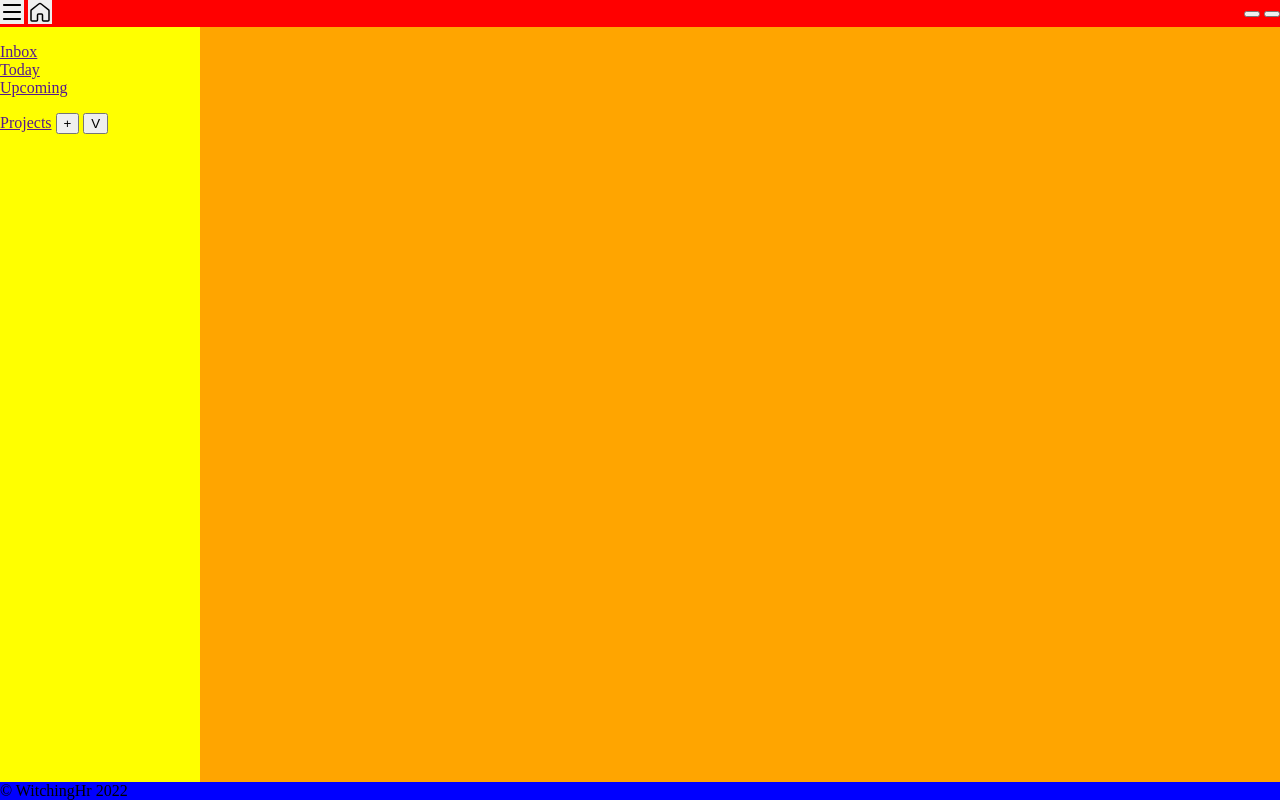
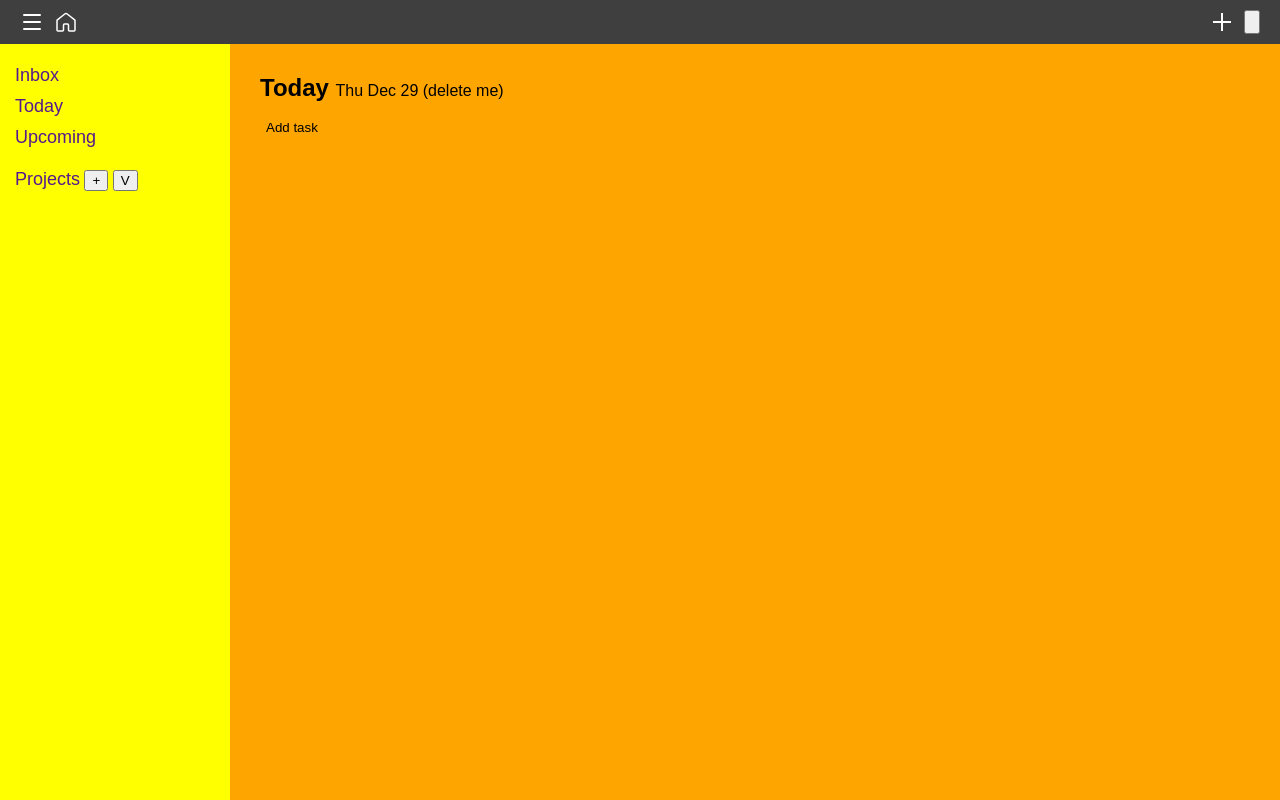
Before and after one commit to WitchingHr/to-do-list, a website built with webpack: page dist/index.html in a window 1280 px wide. Built offline with nearby package versions, Linux system fonts and the light colour scheme.

Commit message:
Add more icons and animate sidebar exit

```diff
--- a/src/index.js
+++ b/src/index.js
@@ -1 +1,12 @@
 import css from './styles/index.css';
+
+const hamburger = document.querySelector('.hamburger');
+hamburger.addEventListener('click', toggleSidebar);
+
+const sidebar = document.querySelector('.sidebar');
+const tasks = document.querySelector('.tasks');
+
+function toggleSidebar() {
+  sidebar.classList.toggle('invisible');
+  tasks.classList.toggle('stretch');
+}
--- a/src/styles/index.css
+++ b/src/styles/index.css
@@ -1,5 +1,10 @@
+:root {
+  --trans: 0.2s ease-in;
+}
+
 body {
   margin: 0;
+  font-family: Arial, Helvetica, sans-serif;
 }
 
 .content {
@@ -11,12 +16,23 @@ body {
 .header {
   display: flex;
   justify-content: space-between;
-  background-color: red;
+  background-color: #3f3f3f;
+  padding: 10px 20px;
+}
+
+.header-left {
+  display: flex;
+  gap: 10px;
+}
+
+.header-right {
+  display: flex;
+  gap: 10px;
 }
 
 .hamburger {
-  /* background: none; */
-  background-image: url(../icons/light-mode/menu.svg);
+  background: none;
+  background-image: url(../icons/dark-mode/menu.svg);
   background-position: center;
   cursor: pointer;
   height: 24px;
@@ -25,8 +41,18 @@ body {
 }
 
 .home {
-  /* background: none; */
-  background-image: url(../icons/light-mode/home.svg);
+  background: none;
+  background-image: url(../icons/dark-mode/home.svg);
+  background-position: center;
+  cursor: pointer;
+  height: 24px;
+  width: 24px;
+  border: none;
+}
+
+.add {
+  background: none;
+  background-image: url(../icons/dark-mode/add.svg);
   background-position: center;
   cursor: pointer;
   height: 24px;
@@ -43,7 +69,15 @@ body {
   display: flex;
   flex-direction: column;
   width: 200px;
+  height: 100%;
   background-color: yellow;
+  padding: 0px 15px;
+  transition: var(--trans);
+  position: fixed;
+}
+
+.invisible {
+  transform: translateX(-230px);
 }
 
 ul {
@@ -51,11 +85,40 @@ ul {
   padding: 0;
 }
 
+.sidebar-item {
+  padding: 5px 0px;
+}
+
+a {
+  text-decoration: none;
+  font-size: 18px;
+}
+
 .tasks {
   flex: 1;
   background-color: orange;
+  padding: 30px;
+  transition: var(--trans);
 }
 
-.footer {
-  background-color: blue;
+.stretch {
+  margin-left: 230px;
 }
+
+h1 {
+  margin-top: 0;
+  font-size: 24px;
+}
+
+.header-date {
+  font-weight: normal;
+  font-size: 16px;
+}
+
+button.agenda-add-task {
+  width: 100%;
+  background: none;
+  border: none;
+  cursor: pointer;
+  text-align: left;
+}
```
Also changed, not shown: dist/index.html, src/icons/dark-mode/add.svg (added), src/icons/dark-mode/home.svg (added), src/icons/dark-mode/menu.svg (added), src/icons/dark-mode/small-add.svg (added), src/icons/light-mode/add.svg (added), src/icons/light-mode/small-add.svg (added).
